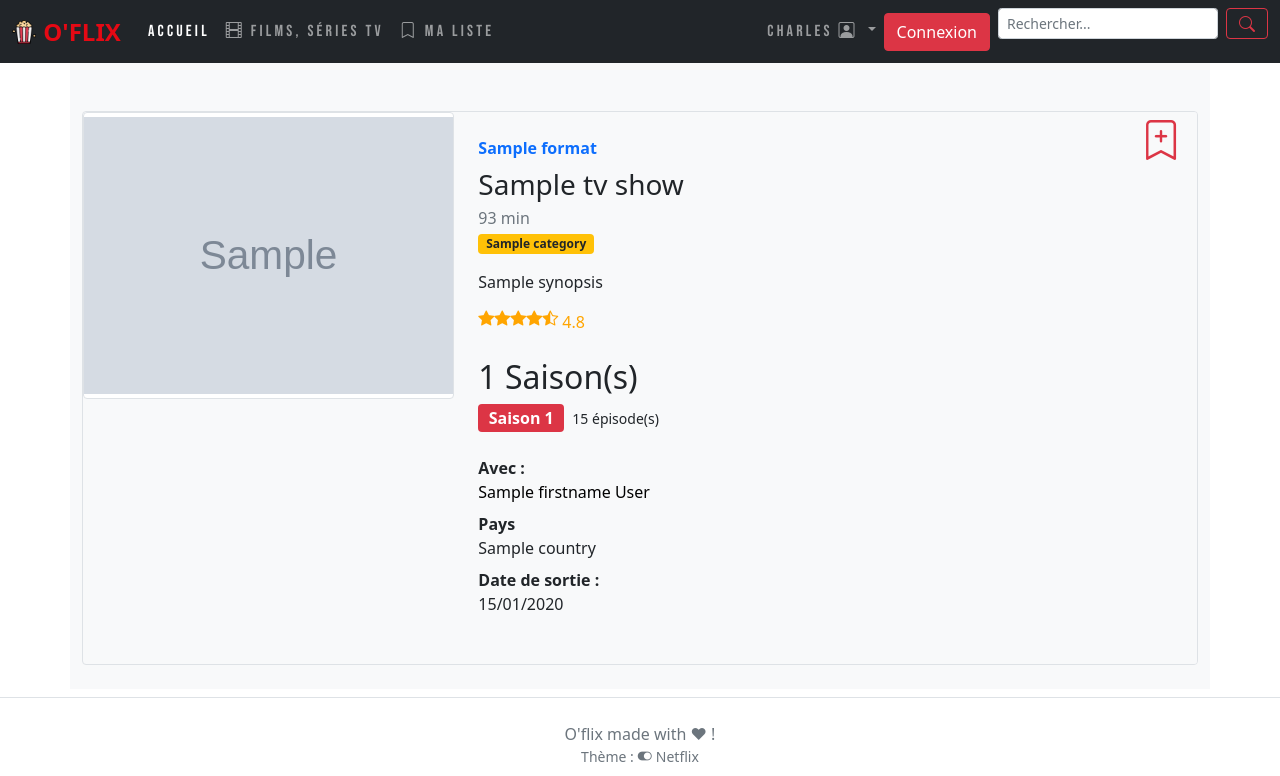
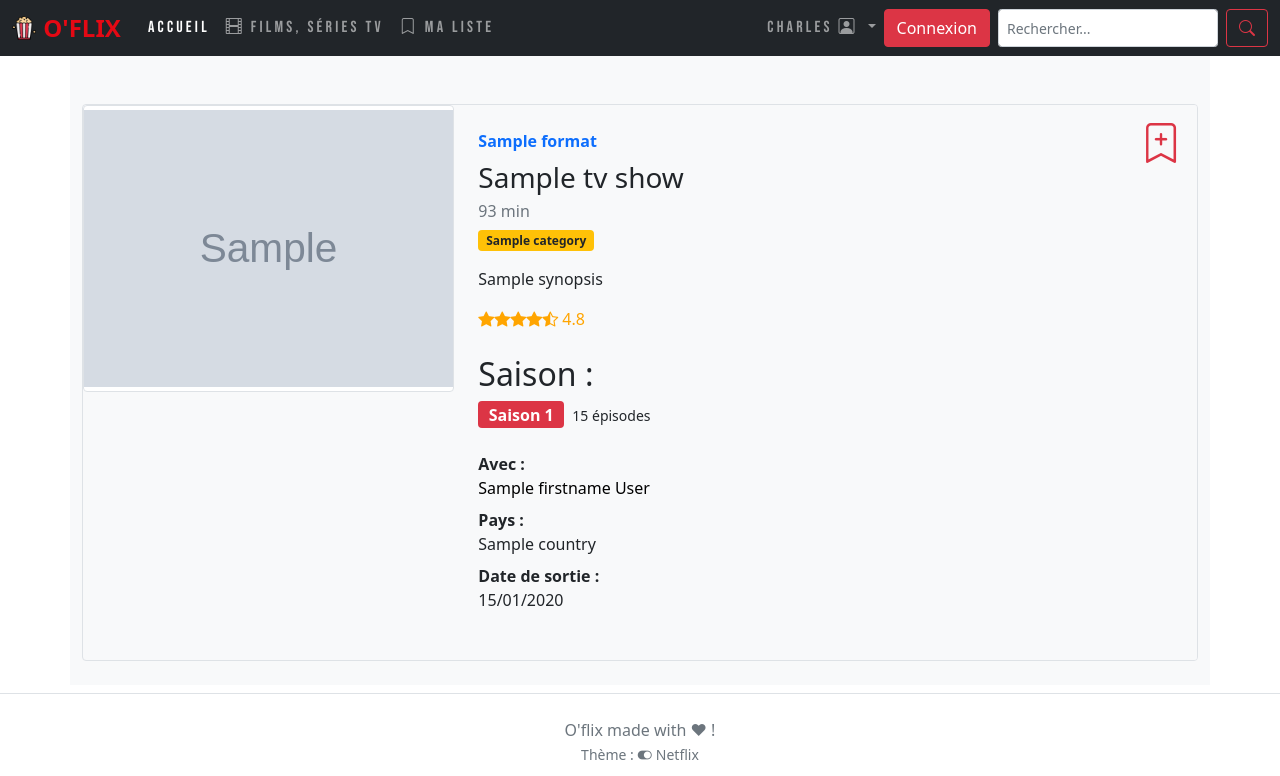
Before and after one commit to edoudup/Oflix, a Symfony app: template templates/tvshow/read.html.twig in a window 1280 px wide. Shown: the top 776 px of the page. Run offline with Twig, Linux system fonts and the light colour scheme; the template is opened without the code that fills it: most values are stand-ins (such as "Sample title", 1, 10 or a date in 2020); grey boxes marked "Sample" are stand-in pictures; some libraries are stand-ins or nearby versions; some web fonts are replaced.

Commit message:
update nav bar

```diff
--- a/templates/base.html.twig
+++ b/templates/base.html.twig
@@ -1,3 +1,4 @@
+<!DOCTYPE html>
 <html lang="fr">
     <head>
         <meta charset="UTF-8">
--- a/templates/tvshow/read.html.twig
+++ b/templates/tvshow/read.html.twig
@@ -17,7 +17,9 @@
 					</div>
 
 					<div class="col-8 p-4 d-flex flex-column position-static bg-light">
-                        <a href="" class="movie__favorite fs-1 my-2 mx-3 link-danger"><i class="bi bi-bookmark-plus"></i></a>
+						<a href="" class="movie__favorite fs-1 my-2 mx-3 link-danger">
+							<i class="bi bi-bookmark-plus"></i>
+						</a>
 						<strong class="d-inline-block mb-2 text-primary">{{ tvShow.format.name }}</strong>
 						<h3 class="mb-1">{{ tvShow.title }}</h3>
 						<div class="mb-1 text-muted">93 min</div>
@@ -29,6 +31,7 @@
 						<p>
 							{{ tvShow.synopsis | nl2br }}
 						</p>
+
 						<div class="d-flex mb-4" style="color: orange;">
 							<i class="bi bi-star-fill"></i>
 							<i class="bi bi-star-fill"></i>
@@ -38,14 +41,26 @@
 							<span class="ps-1">4.8</span>
 						</div>
 
-                        <h2>{{ tvShow.seasons | length }} Saison(s)</h2>
+						{% if tvShow.seasons | length <= 1 %}
+							<h2>Saison :</h2>
+						{% else %}
+							<h2>Saisons :</h2>
+						{% endif %}
+
 						<ul class="list-unstyled">
 							{% for season in tvShow.seasons %}
 								<li>
 									<span class="badge bg-danger fs-6 mb-2">
-                              Saison {{ season.seasonNumber }}
+										Saison
+										{{ season.seasonNumber }}
 									</span>
-                              <small class="ms-1">{{ season.episodes | length }} épisode(s)</small>
+									<small class="ms-1">{{ season.episodes | length }}
+										{% if season.episodes | length <= 1 %}
+											épisode
+										{% else %}
+											épisodes
+										{% endif %}
+									</small>
 								</li>
 							{% endfor %}
 						</ul>
@@ -54,13 +69,14 @@
 							<dt class="col-sm-12">Avec :</dt>
 							<dd class="col-sm-12">
 								{% for character in tvShow.characters %}
-                                  <a class="character-link" href="{{ character.link }}" target="_blank">{{ character.firstname }} {{ character.lastname }}</a><br>
+									<a class="character-link" href="{{ character.link }}" target="_blank">{{ character.firstname }}
+										{{ character.lastname }}</a><br>
 								{% endfor %}
 							</dd>
-                            <dt class="col-sm-12">Pays</dt>
+							<dt class="col-sm-12">Pays : </dt>
 							<dd class="col-sm-12">{{ tvShow.country }}</dd>
 							<dt class="col-sm-12">Date de sortie :</dt>
-                            <dd class="col-sm-12">{{tvShow.createdAt|date("d/m/Y")}}</dd>
+							<dd class="col-sm-12">{{tvShow.publishedAt|date("d/m/Y")}}</dd>
 						</dl>
 
 					</div>
```
Also changed, not shown: templates/_nav.html.twig (+18 -6 lines). Lines whose indentation alone changed are shown as unchanged.
